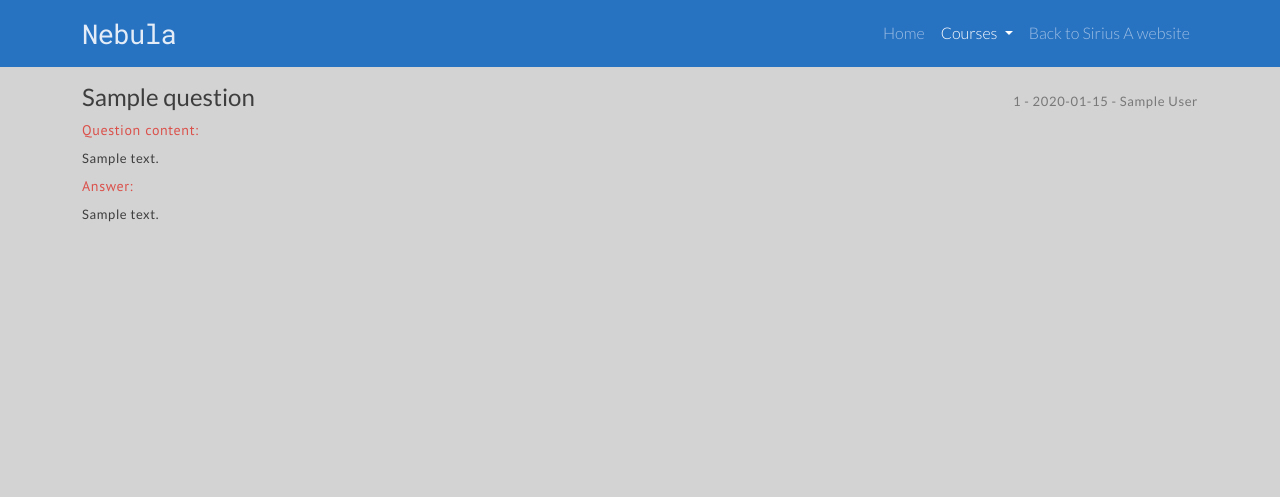
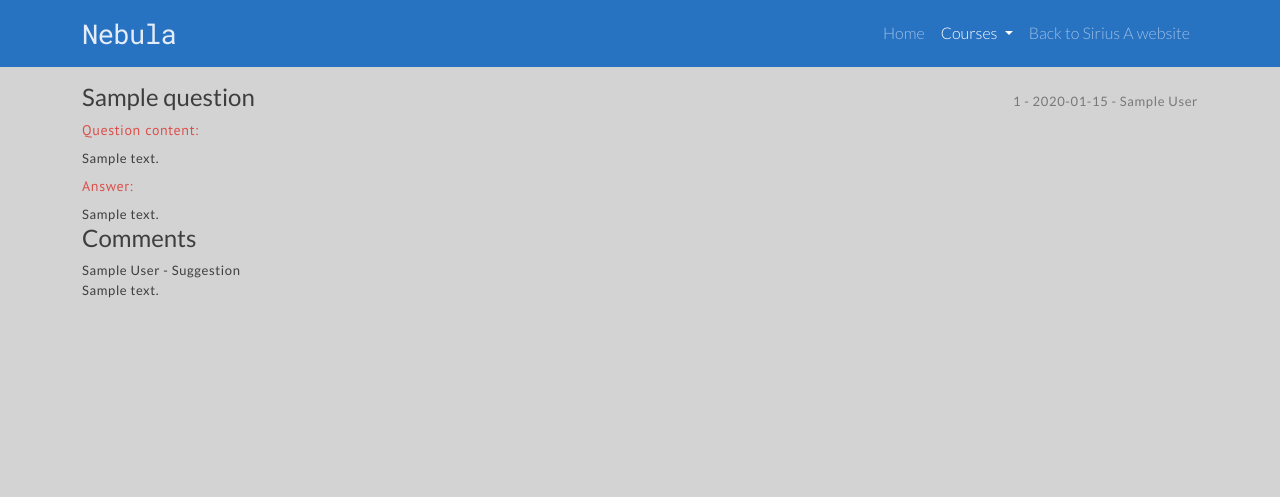
Before and after one commit to Sirius-A-Astronomy/Nebula, a Flask app: page /course/1/question/1 in a window 1280 px wide. Shown: the top 497 px of the page. Run offline with Flask 2, Linux system fonts and the light colour scheme; tables that the repository leaves empty hold one stand-in row (values such as "Sample post"); some libraries are stand-ins or nearby versions.

Commit message:
Added comments

```diff
--- a/nebula/templates/main/question.html
+++ b/nebula/templates/main/question.html
@@ -36,6 +36,35 @@
                 {{question.answer}}
             </p>
         </div>
+        <div class="divider"></div>
+    </div>
+    <div class="container container-question-comments">
+        <div class="question-comments-title">
+            <h4>Comments</h4>
+        </div>
+        <div class="question-comments-content">
+            {% for comment in question.comments %}
+            <div class="question-comment">
+                <div class="question-comment-info">
+                    <p>
+                        {% if comment.user.firstname != None or comment.user.lastname != None %}
+                        {{comment.user.firstname}} {{comment.user.lastname}}
+                        {% endif %}
+
+                        {% if comment.is_suggestion %}
+                        - Suggestion
+                        {% endif %}
+                    </p>
+                </div>
+                <div class="question-comment-content">
+                    <p>
+                        {{comment.content}}
+                    </p>
+                </div>
+            </div>
+            <div class="divider"></div>
+            {% endfor %}
+        </div>
     </div>
 </main>
 {% endblock %}
```
